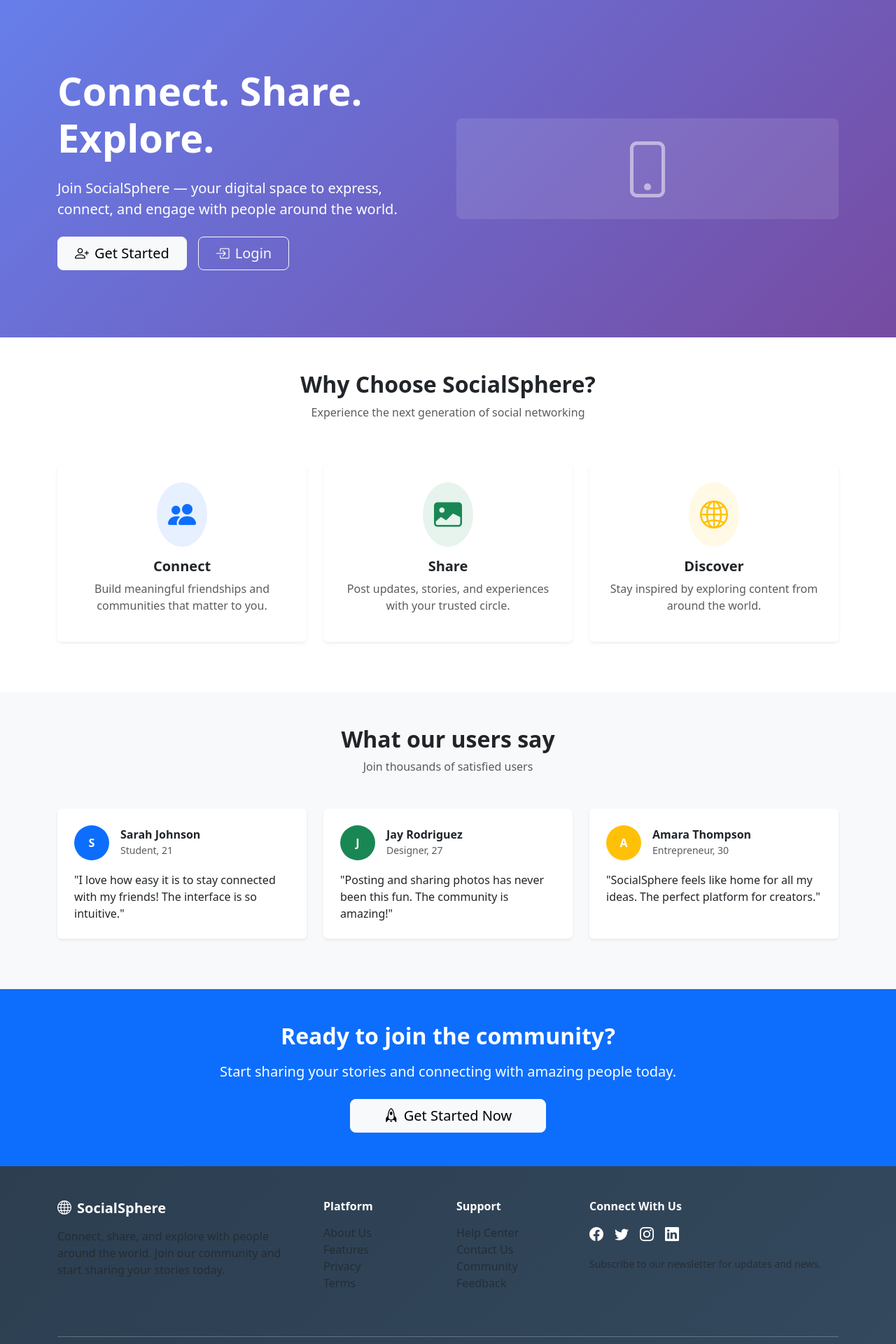
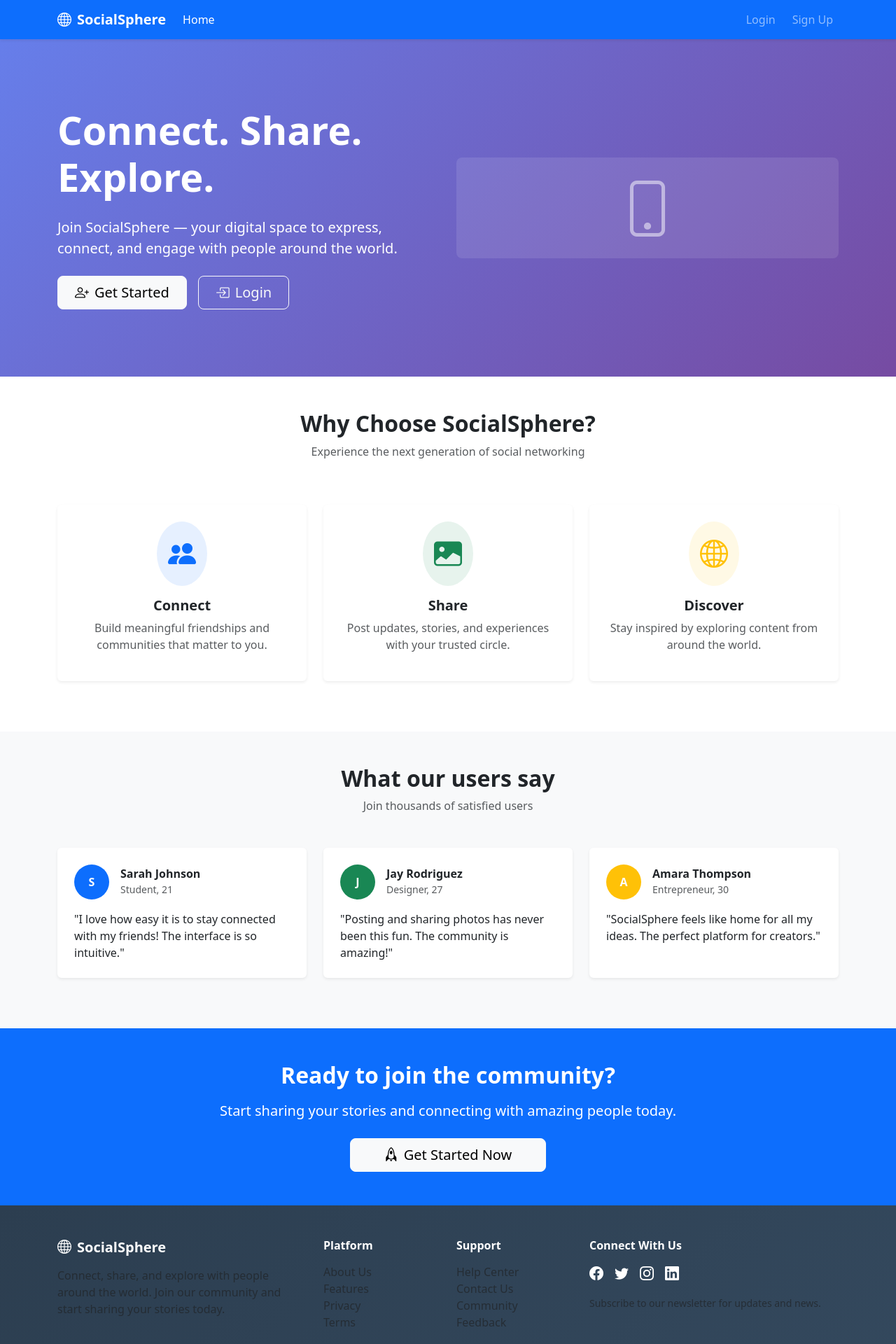
Before and after one commit to jashvanth370/Social-Media-Platform, a React (Create React App) app in the folder frontend_codes/: page / in a window 1280 px wide. Shown: the top 1920 px of the page at 70% size. Built offline with nearby package versions, Linux system fonts and the light colour scheme.

Commit message:
Url change and navbar footer added

```diff
--- a/frontend_codes/src/App.js
+++ b/frontend_codes/src/App.js
@@ -13,6 +13,7 @@ function App() {
   return (
     <Router>
       <div className="d-flex flex-column min-vh-100">
+        <Navbar />
         <main className="flex-grow-1">
           <Routes>
             <Route path='/' element={<Home />} />
@@ -22,11 +23,10 @@ function App() {
             <Route path='/post-card' element={<PostCard />} />
             <Route path='/feed-page' element={<FeedPage />} />
             <Route path='/profile/:id' element={<UserProfile />} />
-
           </Routes>
         </main>
+        <Footer />
       </div>
-      <Footer />
     </Router>
   );
 }
--- a/frontend_codes/src/api/Axios.js
+++ b/frontend_codes/src/api/Axios.js
@@ -1,3 +1,3 @@
-const BASE_URL= "http://localhost:8080/api"
+const BASE_URL = "http://localhost:8081/api"
 
 export default BASE_URL;
```
Lines whose indentation alone changed are shown as unchanged.
